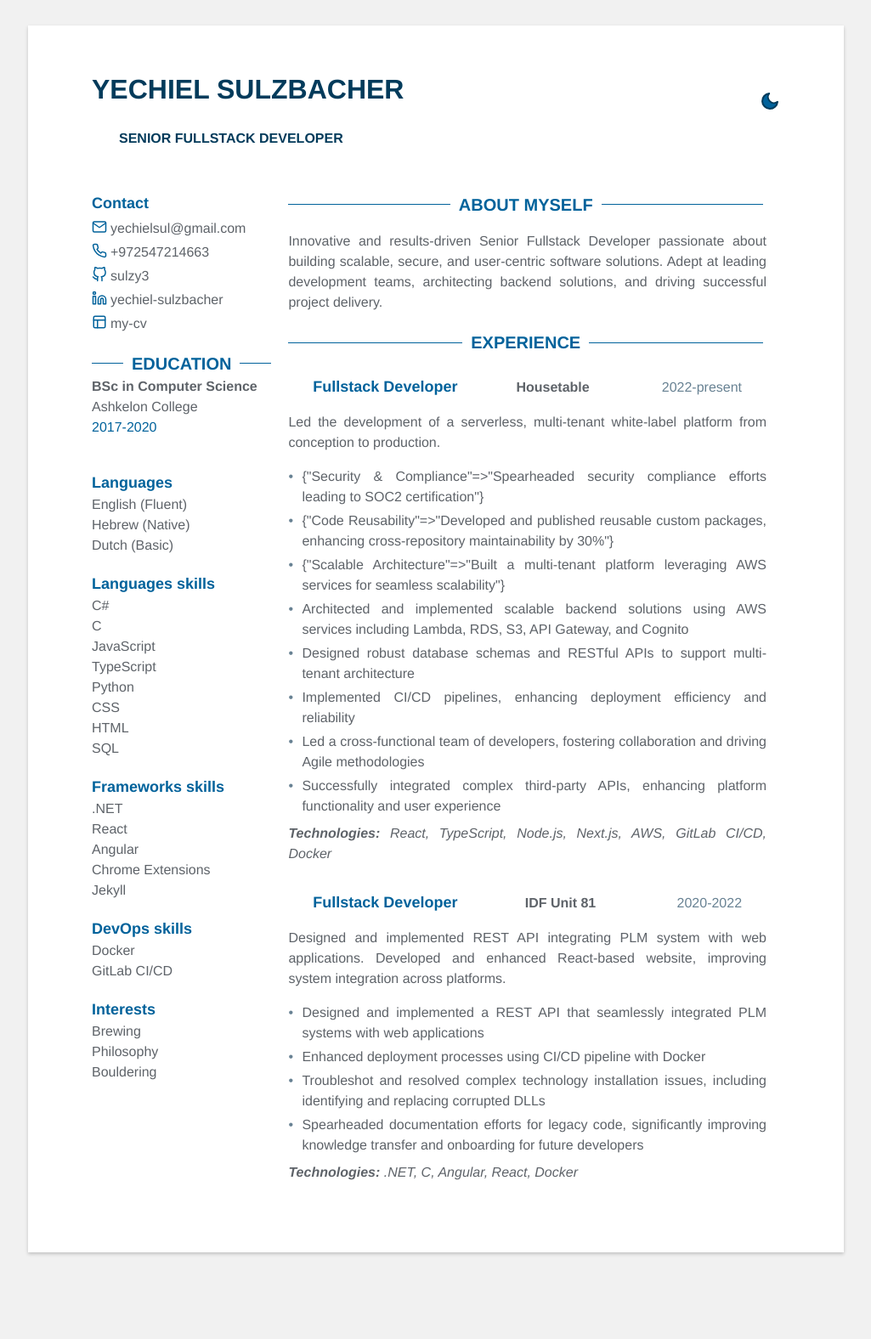
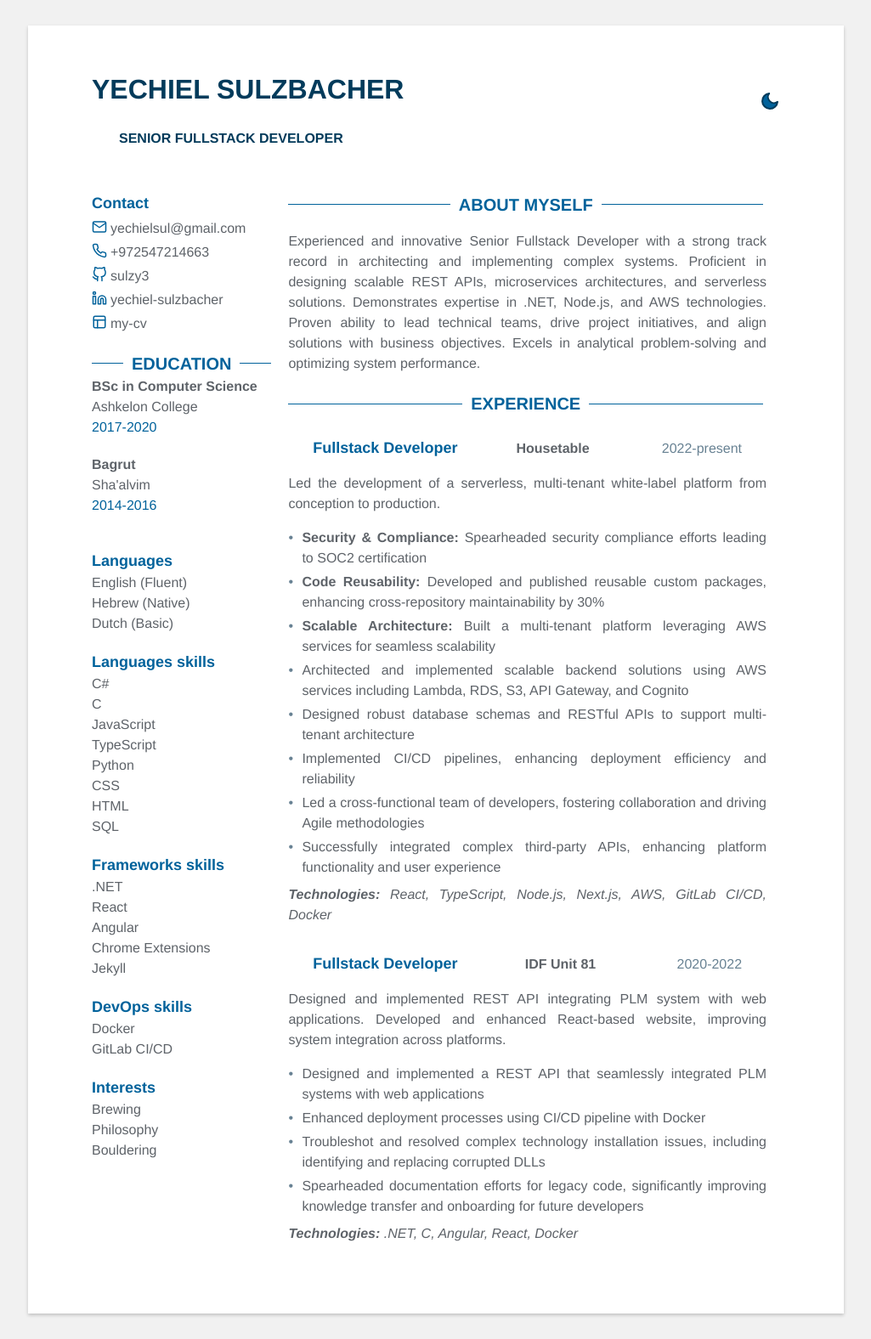
Before and after one commit to chaniheller97/my-cv, a Jekyll site: the page built from index.html, in a window 1280 px wide. Shown: the whole page at 85% size, without its empty margins (127-1152 px from the left). Built offline with Jekyll 4.4.1, drawn with Linux system fonts in a browser that asks for light colours; before the commit the page ends 1504 px from its top, so only the background shows below that; some of the changed lines change nothing that is shown.

Commit message:
added descriptions and category to experience

```diff
--- a/_data/data.yml
+++ b/_data/data.yml
@@ -21,6 +21,9 @@ education:
   - degree: BSc in Computer Science
     time: 2017-2020
     university: Ashkelon College
+  - degree: Bagrut
+    time: 2014-2016
+    university: Sha'alvim
 
 interests:
    - hobby: Brewing
@@ -52,8 +55,7 @@ skills:
 
 # Profile
 profile: |
-   Innovative and results-driven Senior Fullstack Developer passionate about building scalable, secure, and user-centric software solutions. Adept at leading development teams, architecting backend solutions, and driving successful project delivery.
-
+   Experienced and innovative Senior Fullstack Developer with a strong track record in architecting and implementing complex systems. Proficient in designing scalable REST APIs, microservices architectures, and serverless solutions. Demonstrates expertise in .NET, Node.js, and AWS technologies. Proven ability to lead technical teams, drive project initiatives, and align solutions with business objectives. Excels in analytical problem-solving and optimizing system performance.
 # Experience
 experience:
   - role: Fullstack Developer
@@ -61,14 +63,17 @@ experience:
     company: Housetable
     summary: Led the development of a serverless, multi-tenant white-label platform from conception to production.
     achievements:
-      - Security & Compliance: Spearheaded security compliance efforts leading to SOC2 certification
-      - Code Reusability: Developed and published reusable custom packages, enhancing cross-repository maintainability by 30%
-      - Scalable Architecture: Built a multi-tenant platform leveraging AWS services for seamless scalability
-      - Architected and implemented scalable backend solutions using AWS services including Lambda, RDS, S3, API Gateway, and Cognito
-      - Designed robust database schemas and RESTful APIs to support multi-tenant architecture
-      - Implemented CI/CD pipelines, enhancing deployment efficiency and reliability
-      - Led a cross-functional team of developers, fostering collaboration and driving Agile methodologies
-      - Successfully integrated complex third-party APIs, enhancing platform functionality and user experience
+      - category: Security & Compliance
+        description: Spearheaded security compliance efforts leading to SOC2 certification
+      - category: Code Reusability
+        description: Developed and published reusable custom packages, enhancing cross-repository maintainability by 30%
+      - category: Scalable Architecture
+        description: Built a multi-tenant platform leveraging AWS services for seamless scalability
+      - description: Architected and implemented scalable backend solutions using AWS services including Lambda, RDS, S3, API Gateway, and Cognito
+      - description: Designed robust database schemas and RESTful APIs to support multi-tenant architecture
+      - description: Implemented CI/CD pipelines, enhancing deployment efficiency and reliability
+      - description: Led a cross-functional team of developers, fostering collaboration and driving Agile methodologies
+      - description: Successfully integrated complex third-party APIs, enhancing platform functionality and user experience
     technologies: React, TypeScript, Node.js, Next.js, AWS, GitLab CI/CD, Docker
 
   - role: Fullstack Developer
@@ -76,8 +81,9 @@ experience:
     company: IDF Unit 81
     summary: Designed and implemented REST API integrating PLM system with web applications. Developed and enhanced React-based website, improving system integration across platforms.
     achievements:
-      - Designed and implemented a REST API that seamlessly integrated PLM systems with web applications
-      - Enhanced deployment processes using CI/CD pipeline with Docker
-      - Troubleshot and resolved complex technology installation issues, including identifying and replacing corrupted DLLs
-      - Spearheaded documentation efforts for legacy code, significantly improving knowledge transfer and onboarding for future developers
+      - description: Designed and implemented a REST API that seamlessly integrated PLM systems with web applications
+      - description: Enhanced deployment processes using CI/CD pipeline with Docker
+      - description: Troubleshot and resolved complex technology installation issues, including identifying and replacing corrupted DLLs
+      - description: Spearheaded documentation efforts for legacy code, significantly improving knowledge transfer and onboarding for future developers
+
     technologies: .NET, C, Angular, React, Docker
--- a/_includes/experience.html
+++ b/_includes/experience.html
@@ -5,19 +5,25 @@
     {% for exp in experience %}
         <div class="experience-item">
             <div class="header">
-                <span class="role">{{exp.role}}</span>
-                <span class="company">{{exp.company}}</span>
-                <span class="time">{{exp.time}}</span>
+                <span class="role">{{ exp.role }}</span>
+                <span class="company">{{ exp.company }}</span>
+                <span class="time">{{ exp.time }}</span>
             </div>
-            <p class="summary">{{exp.summary}}</p>
+            <p class="summary">{{ exp.summary }}</p>
             {% if exp.achievements %}
                 <ul class="achievements">
                 {% for achievement in exp.achievements %}
-                    <li>{{ achievement }}</li>
+                    <li>
+                        {% if achievement.category %}
+                            <strong>{{ achievement.category }}:</strong> {{ achievement.description }}
+                        {% else %}
+                            {{ achievement.description }}
+                        {% endif %}
+                    </li>
                 {% endfor %}
                 </ul>
             {% endif %}
-            <p class="technologies"><strong>Technologies:</strong> {{exp.technologies}}</p>
+            <p class="technologies"><strong>Technologies:</strong> {{ exp.technologies }}</p>
         </div>
     {% endfor %}
 </section>
```
